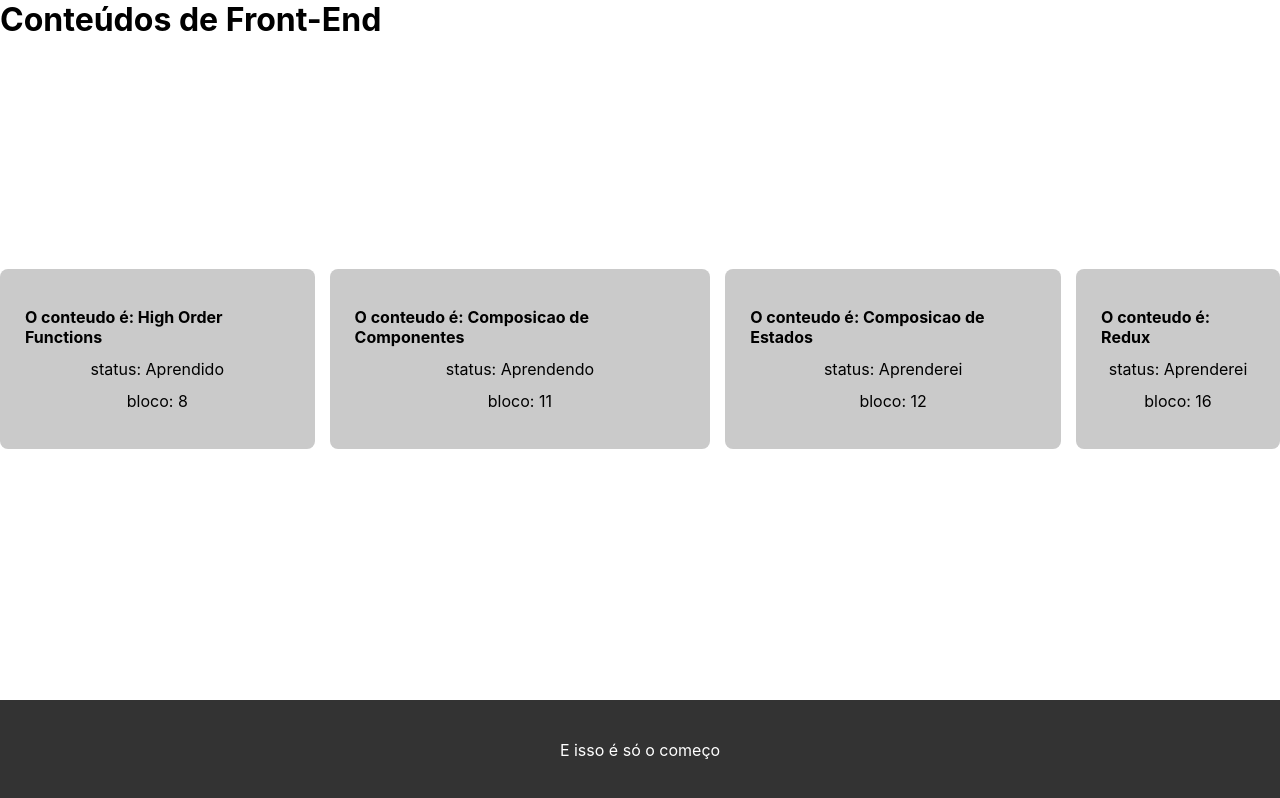
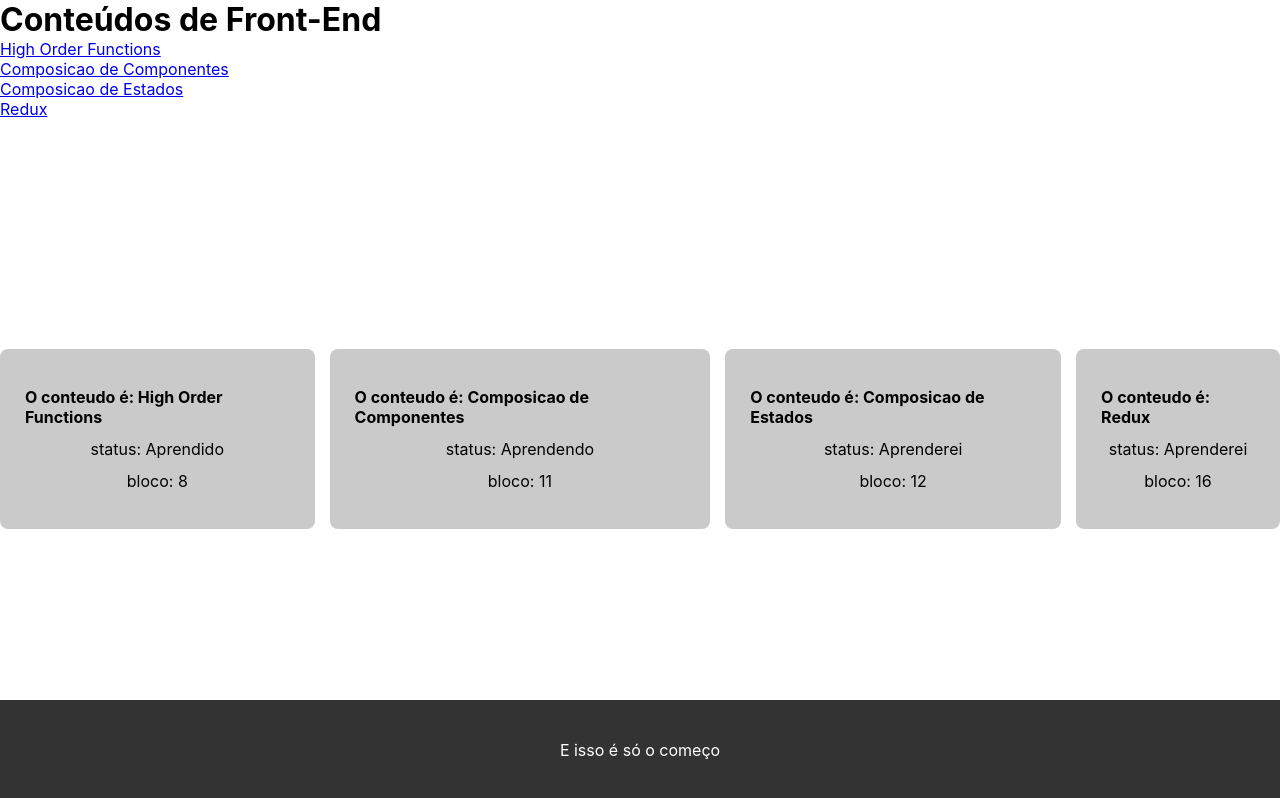
Before and after one commit to severidade/trybe_exercises_front_end, a React (Create React App) app in the folder conteudo-trybe-app/: page / in a window 1280 px wide. Built offline with nearby package versions, Linux system fonts and the light colour scheme.

Commit message:
feat: :rocket: Criando um componente menu que muda o aspecto do card alvo
Usei os links ancoras e a propriedade target do css

```diff
--- a/conteudo-trybe-app/src/App.css
+++ b/conteudo-trybe-app/src/App.css
@@ -33,6 +33,10 @@
   justify-content: center;
 }
 
+div.card:target {
+  border: solid 6px blue;
+}
+
 footer {
   background: rgb(51, 51, 51);
   color: white;
--- a/conteudo-trybe-app/src/componentes/Heder.jsx
+++ b/conteudo-trybe-app/src/componentes/Heder.jsx
@@ -1,10 +1,12 @@
 import React from 'react';
+import Menu from './Menu';
 
 class Heder extends React.Component {
   render() {
     return (
       <>
         <h1>Conteúdos de Front-End</h1>
+        <Menu />
       </>
     );
   }
--- /dev/null
+++ b/conteudo-trybe-app/src/componentes/Menu.jsx
@@ -0,0 +1,21 @@
+import React from 'react';
+import conteudos from '../data/conteudos';
+
+class Menu extends React.Component {
+  render() {
+    return (
+      <>
+        <nav>
+        <ul>
+            {conteudos.map((elem) =>(
+              <li key={elem.conteudo} >
+                <a href= {`#${elem.id}`} > {`${elem.conteudo}`}</a>
+              </li>
+            ))}
+          </ul>
+        </nav>
+      </>
+    );
+  }
+}
+export default Menu;
```
